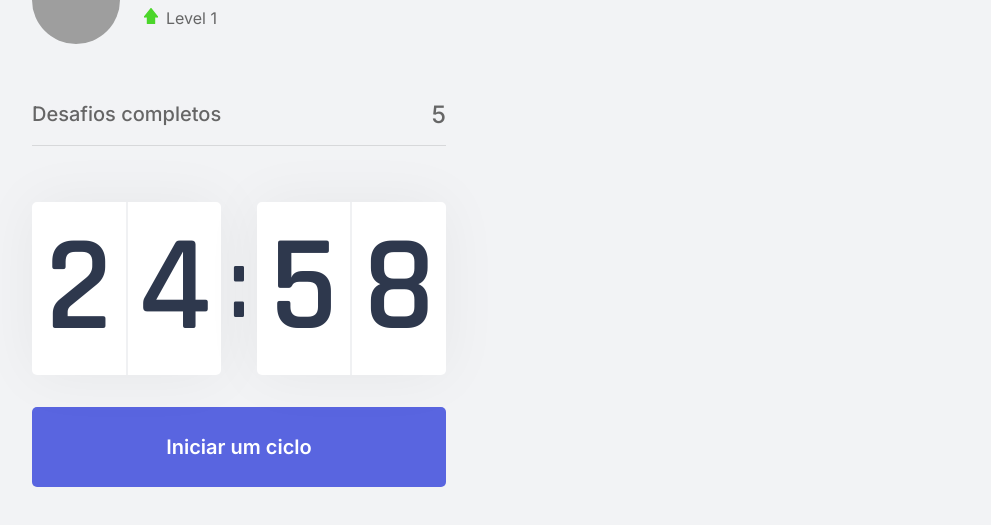
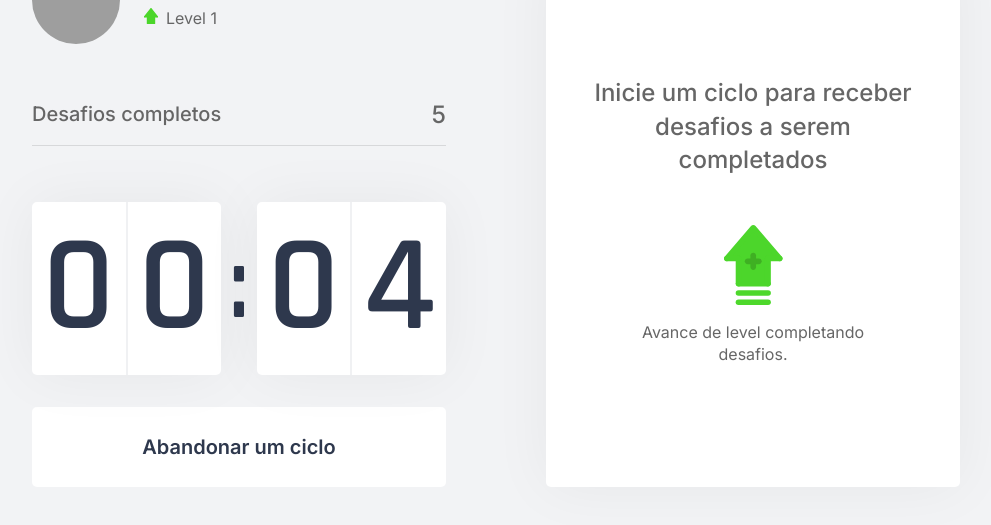
Before and after one commit to lucasoliveiraa/Moveit, a Next.js app: page / in a window 1280 px wide. Both pictures are taken after a click on the button "Iniciar um ciclo". Shown: the part 179-704 px from the top of the page, without its empty margins (144-1135 px from the left). Built offline with nearby package versions, Linux system fonts and the light colour scheme; grey boxes are pictures that could not be loaded.

Commit message:
Component: ChallengeBox

```diff
--- /dev/null
+++ b/src/components/ChallengeBox.tsx
@@ -0,0 +1,15 @@
+import styles from '../styles/components/ChallengeBox.module.css';
+
+export function ChallengeBox() {
+  return (
+    <div className={styles.challengeBoxContainer}>
+      <div className={styles.challengeNotActive}>
+        <strong>Inicie um ciclo para receber desafios a serem completados</strong>
+        <p>
+          <img src="icons/level-up.svg" alt="Level Up"/>
+          Avance de level completando desafios.
+        </p>
+      </div>
+    </div>
+  );
+}
--- a/src/components/Countdown.tsx
+++ b/src/components/Countdown.tsx
@@ -1,9 +1,12 @@
 import { useEffect, useState } from 'react';
 import styles from '../styles/components/Countdown.module.css';
 
+let countdownTimeout: NodeJS.Timeout;
+
 export function Countdown() {
-  const [time, setTime] = useState(25 * 60);
-  const [active, setActive] = useState(false);
+  const [time, setTime] = useState(0.1 * 60);
+  const [isActive, setIsActive] = useState(false);
+  const [hasFinished, setHasFinished] = useState(false);
 
   const minutes = Math.floor(time / 60);
   const seconds = time % 60;
@@ -12,16 +15,25 @@
   const [secondLeft, secondRight] = String(seconds).padStart(2, '0').split('');
 
   function startCountdown() {
-    setActive(true);
+    setIsActive(true);
+  }
+
+  function resetCountdown() {
+    clearTimeout(countdownTimeout);
+    setIsActive(false);
+    setTime(25 * 60);
   }
 
   useEffect(() => {
-    if (active && time > 0) {
-      setTimeout(() => {
+    if (isActive && time > 0) {
+      countdownTimeout = setTimeout(() => {
         setTime(time - 1);
       }, 1000);
+    } else if (isActive && time === 0) {
+      setHasFinished(true);
+      setIsActive(false);
     }
-  }, [active, time]);
+  }, [isActive, time]);
 
   return (
     <div>
@@ -37,6 +49,24 @@
         </div>
       </div>
 
+      {hasFinished ? (
+        <button
+          disabled
+          className={styles.countdownButton}
+        >
+          Ciclo encerrado
+        </button>
+      ) : (
+        <>
+          { isActive ? (
+            <button
+              type="button"
+              className={`${styles.countdownButton} ${styles.countdownButtonActive}`}
+              onClick={resetCountdown}
+            >
+              Abandonar um ciclo
+            </button>
+          ) : (
             <button
               type="button"
               className={styles.countdownButton}
@@ -44,6 +74,10 @@
             >
               Iniciar um ciclo
             </button>
+          ) }
+        </>
+      )}
+
     </div>
   );
 }
--- a/src/pages/index.tsx
+++ b/src/pages/index.tsx
@@ -1,9 +1,10 @@
+import Head from "next/head";
+
 import { ExperienceBar } from "../components/ExperienceBar";
 import { Profile } from "../components/Profile";
 import { CompletedChallenges } from "../components/CompletedChallenges";
 import { Countdown } from "../components/Countdown";
-
-import Head from "next/head";
+import { ChallengeBox } from "../components/ChallengeBox";
 
 import styles from '../styles/pages/Home.module.css';
 
@@ -23,7 +24,7 @@
         </div>
 
         <div>
-
+          <ChallengeBox />
         </div>
       </section>
     </div>
--- /dev/null
+++ b/src/styles/components/ChallengeBox.module.css
@@ -0,0 +1,39 @@
+.challengeBoxContainer {
+  height: 100%;
+
+  background: var(--white);
+  border-radius: 5px;
+  box-shadow: 0 0 60px rgba(0, 0, 0, 0.05);
+  padding: 1.5rem 2rem;
+
+  display: flex;
+  flex-direction: column;
+  align-items: center;
+  justify-content: center;
+  text-align: center;
+}
+
+.challengeNotActive {
+  display: flex;
+  flex-direction: column;
+  align-items: center;
+}
+
+.challengeNotActive strong {
+  font-size: 1.5rem;
+  font-weight: 500;
+  line-height: 1.4;
+}
+
+.challengeNotActive p {
+  display: flex;
+  flex-direction: column;
+  align-items: center;
+  line-height: 1.4;
+  max-width: 70%;
+  margin-top: 3rem;
+}
+
+.challengeNotActive img {
+  margin-bottom: 1rem;
+}
--- a/src/styles/components/Countdown.module.css
+++ b/src/styles/components/Countdown.module.css
@@ -58,6 +58,22 @@
   transition: background-color 0.2s;
 }
 
-.countdownButton:hover {
+.countdownButton:not(:disabled):hover {
   background: var(--blue-drak);
 }
+
+.countdownButtonActive {
+  background: var(--white);
+  color: var(--title);
+}
+
+.countdownButtonActive:not(:disabled):hover {
+  background: var(--red);
+  color: var(--white);
+}
+
+.countdownButton:disabled {
+  background: var(--white);
+  color: var(--text);
+  cursor: not-allowed;
+}
```
Lines whose indentation alone changed are shown as unchanged.
